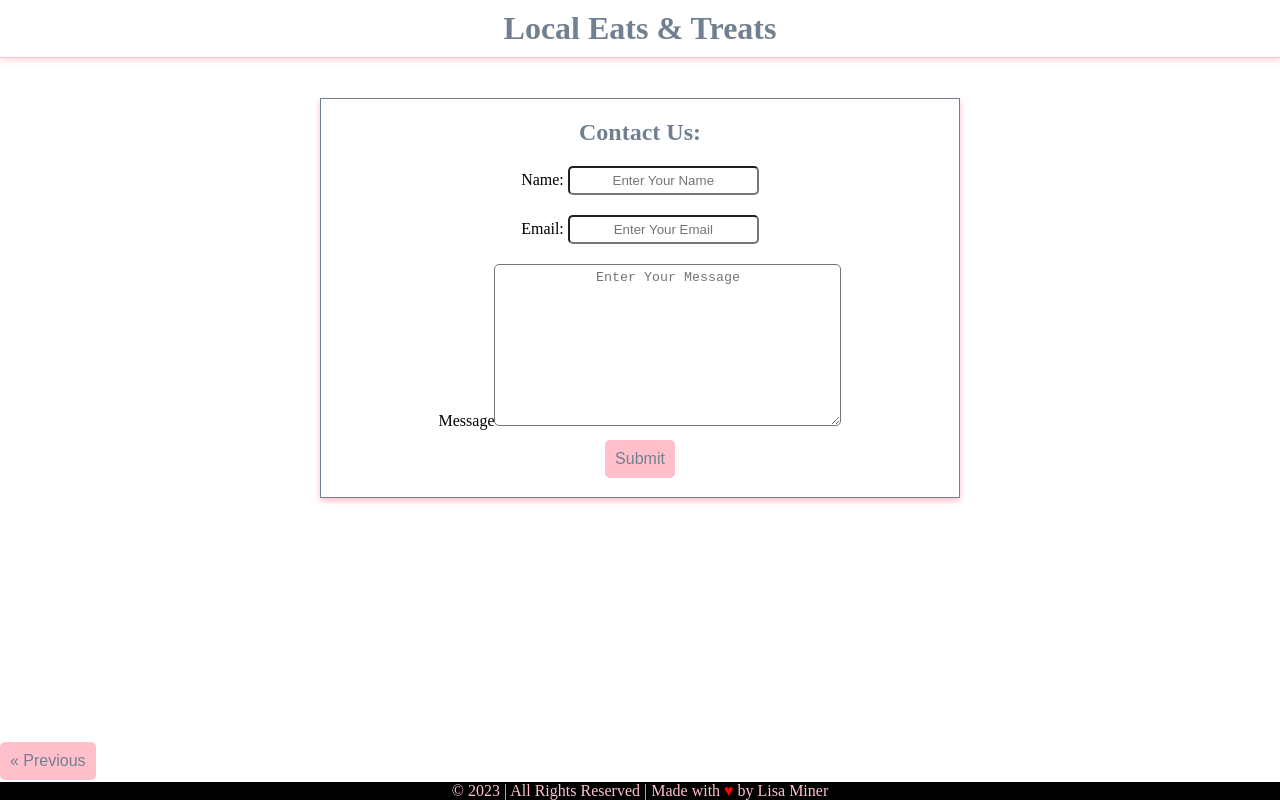
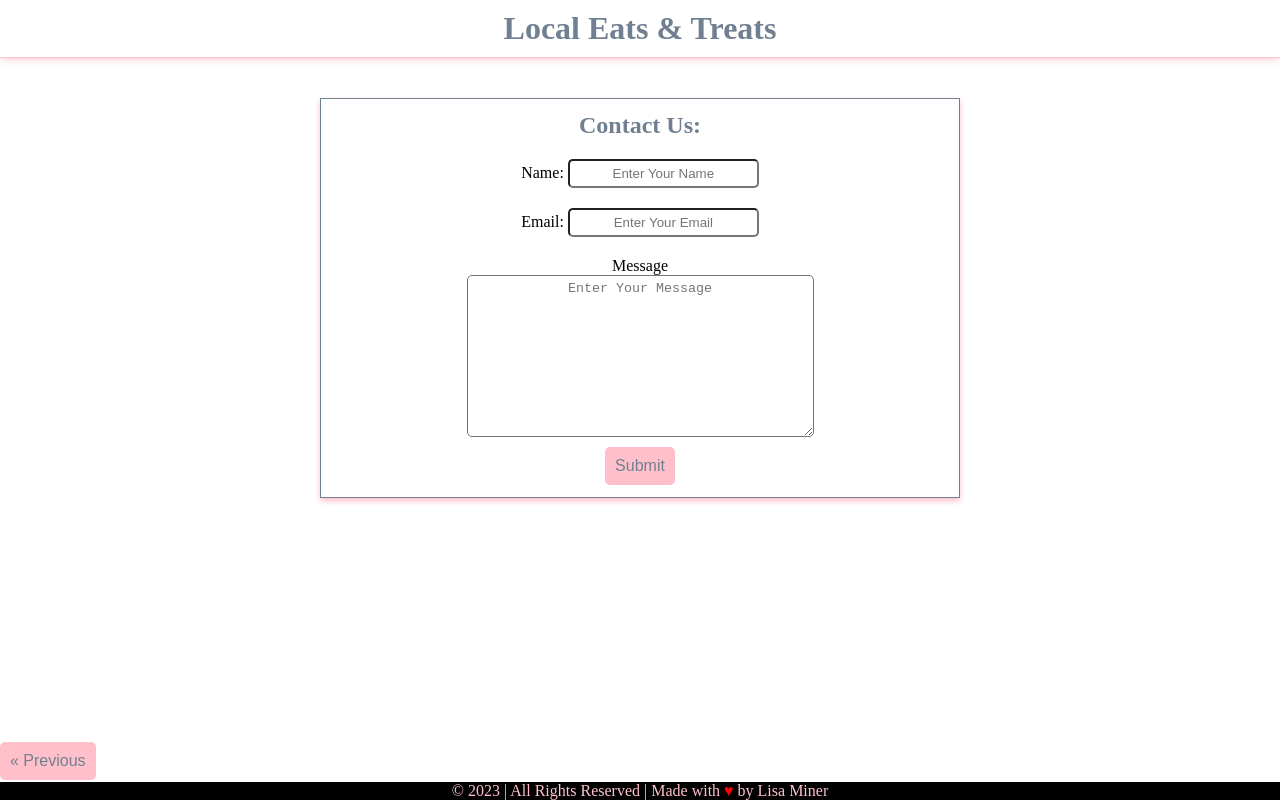
Before and after one commit to midnightmoet/food_truck_locator_app, a React (Create React App) app: page /contact in a window 1280 px wide. Built offline with nearby package versions, Linux system fonts and the light colour scheme.

Commit message:
Aligned message on contact form

```diff
--- a/src/constants/searchbox/SearchBox.jsx
+++ b/src/constants/searchbox/SearchBox.jsx
@@ -11,7 +11,7 @@ const SearchBar = () => {
         </p>
         <p>1. Entering your current address to see nearby food trucks.</p>
         <p>2. Click anywhere on the map to update your current location.</p>
-        <form>
+        <form method="POST">
           <input type="text" placeholder="Enter your address" required></input>
           <button type="submit">Search</button>
           <button type="submit"><a href="/signup">Favorite</a></button>
--- a/src/constants/searchbox/searchbox.css
+++ b/src/constants/searchbox/searchbox.css
@@ -36,6 +36,7 @@
 	display: flex;
 	width: 100%;
 	background: white;
+    font-style: italic;
 }
 
 .form-container input:hover {
--- a/src/pages/contact/Contact.jsx
+++ b/src/pages/contact/Contact.jsx
@@ -39,7 +39,7 @@ const Contact = () => {
 									required
 								/>
 							</div>
-							<div class="form-control">
+							<div class="form-control" id="form-text">
 								<label for="message">Message</label>
 								<textarea
 									id="message"
--- a/src/pages/contact/contact.css
+++ b/src/pages/contact/contact.css
@@ -29,6 +29,11 @@
 
 .form-control {
     padding: 10px;
+}
+
+#form-text {
+    display: flex;
+    flex-direction: column;
 }
 
 button {
```
